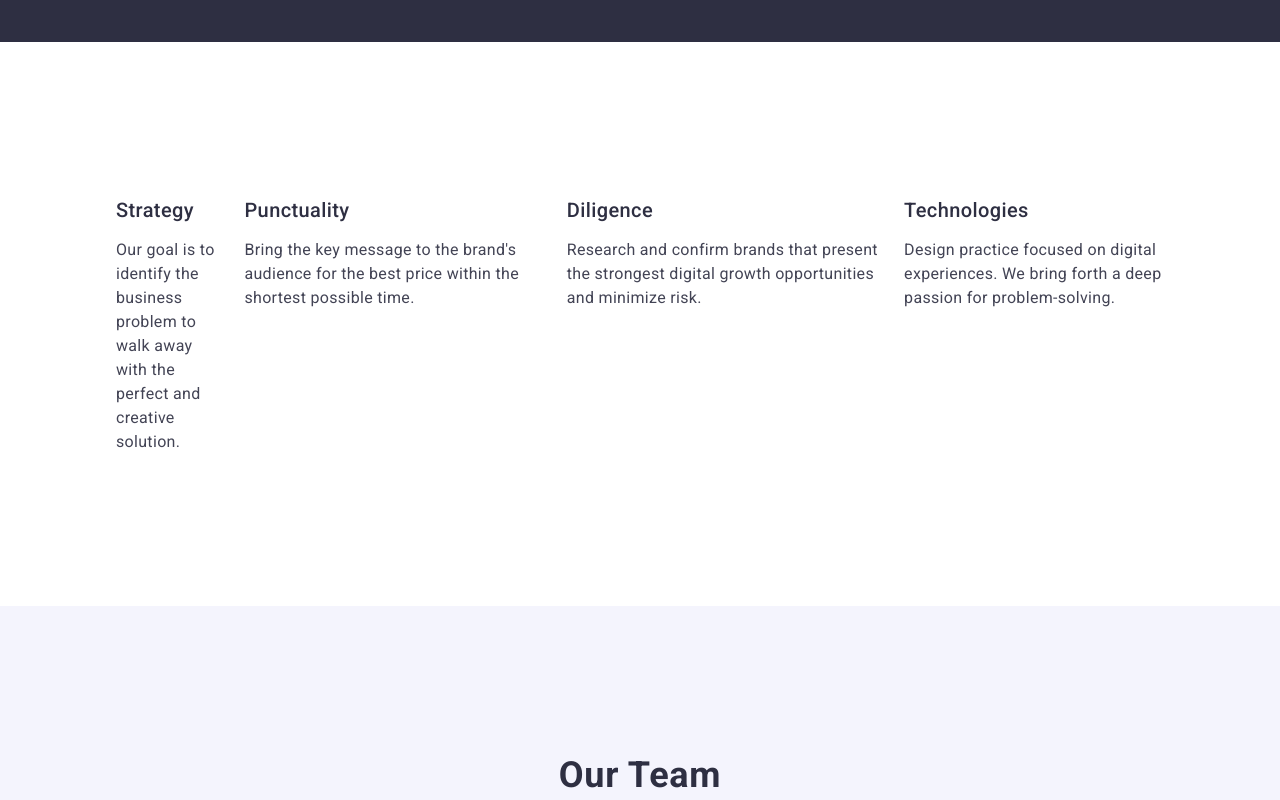
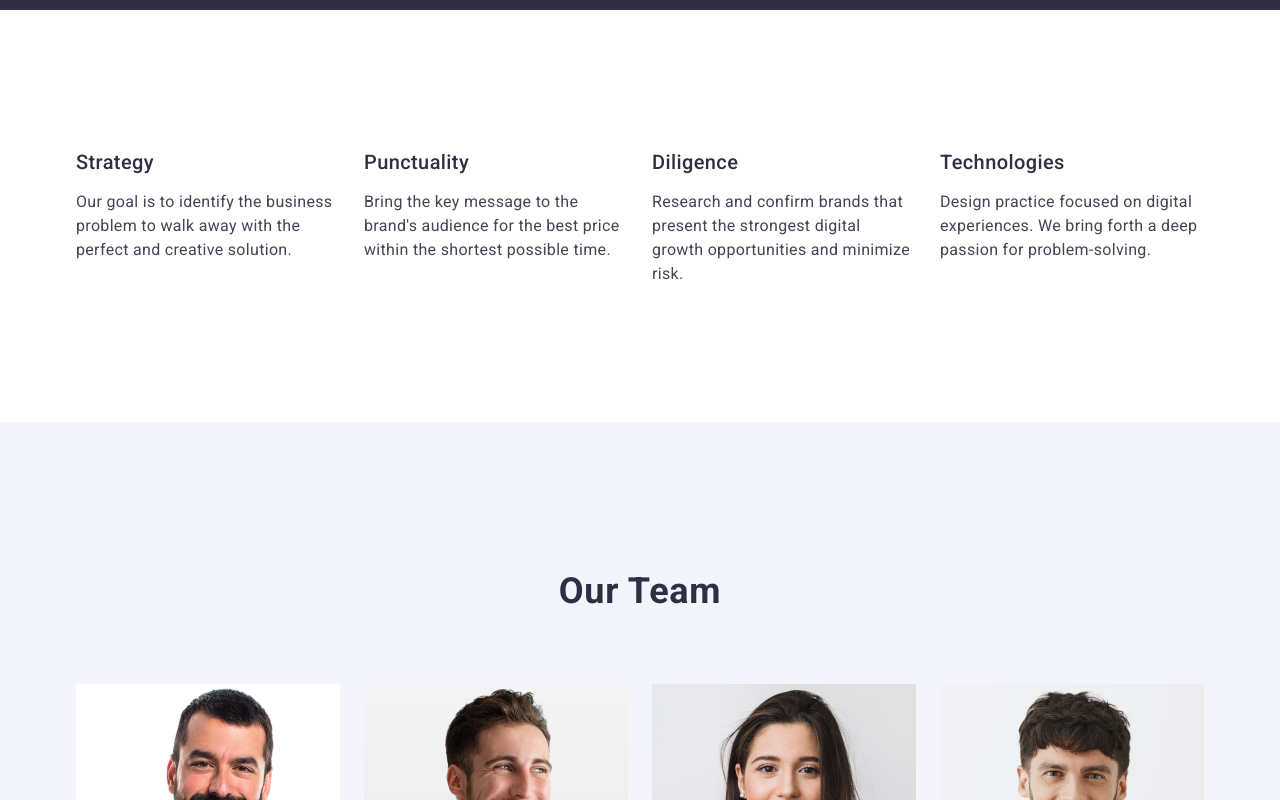
Before and after one commit to Maksym-Shchepetkov/goit-markup-hw-03, a plain HTML site: page index.html in a window 1280 px wide. Shown: the part 660-1460 px from the top of the page. Drawn offline with nearby package versions, Linux system fonts and the light colour scheme.

Commit message:
update css 1

```diff
--- a/css/styles.css
+++ b/css/styles.css
@@ -6,6 +6,8 @@ body {
 
 ul, ol {
     list-style-type: none;
+    padding-left: 0;
+    margin: 0;
 }
 
 a {
@@ -148,8 +150,8 @@ img {
 }
 
 
-.page-factors-list li:first-child {
-    flex-basis: calc((100% - 72px) / 4);
+.page-factors-items {
+    width: calc((100% - 72px) / 4);
 }
 
 .page-factors-title {
```
